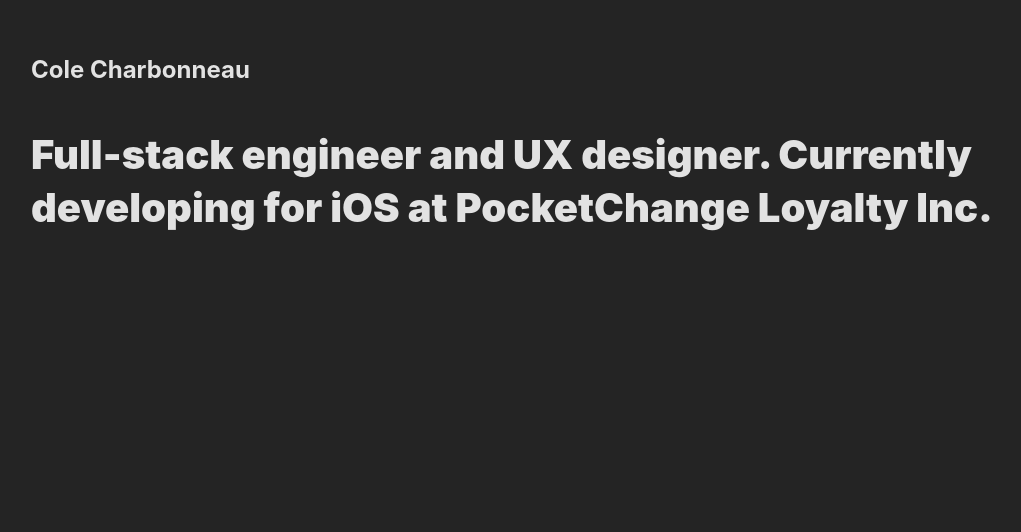
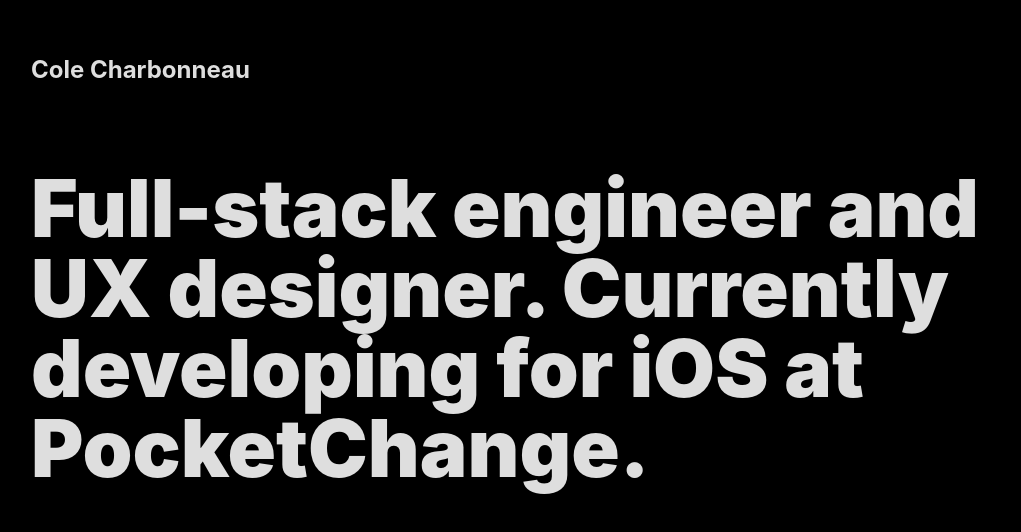
Before and after one commit to colecharb/colecharb-web, a React (Vite) app: page / in a window 1280 px wide. Shown: the top 532 px of the page, without its empty margins (109-1130 px from the left). Built offline with nearby package versions, Linux system fonts and the light colour scheme.

Commit message:
style messing

```diff
--- a/src/App.css
+++ b/src/App.css
@@ -13,14 +13,6 @@
   transition: filter 300ms;
 }
 
-.logo:hover {
-  filter: drop-shadow(0 0 2em #646cffaa);
-}
-
-.logo.react:hover {
-  filter: drop-shadow(0 0 2em #61dafbaa);
-}
-
 @keyframes logo-spin {
   from {
     transform: rotate(0deg);
@@ -31,22 +23,36 @@
   }
 }
 
+@keyframes shadow-ease-in {
+  0% {
+    opacity: 0;
+  }
+
+  100% {
+    opacity: 1;
+  }
+}
 @media (prefers-reduced-motion: no-preference) {
   a:nth-of-type(2) .logo {
     animation: logo-spin infinite 20s linear;
   }
 }
 
-.card {
-  padding: 2em;
+.big-text {
+  font-size: clamp(30pt, 8vw, 60pt);
+  line-height: clamp(30pt, 8vw, 60pt);
+  font-weight: 900;
 }
 
-.big-text {
-  font-size: 30pt;
-    line-height: 40pt;
-    font-weight: 900;
-    /* hyphens: auto; */
+/* .poch {} */
+
+
+@media (hover) {
+  .poch:hover {
+    color: inherit;
+    filter: drop-shadow(0 0 2em rgba(255, 218, 124, 0.6));
   }
+}
 
 .align-right {
   text-align: right;
--- a/src/App.tsx
+++ b/src/App.tsx
@@ -10,9 +10,9 @@ function App() {
         <h2>Cole Charbonneau</h2>
         <p className='big-text'>
           Full-stack engineer and UX designer.
-          Currently developing for iOS at <a href='https://pocketchangeapp.ca' target='_blank'>
-            PocketChange Loyalty Inc.
-          </a>
+          Currently developing for iOS at <a className='poch' href='https://pocketchangeapp.ca' target='_blank'>
+            <span className='poch'>PocketChange</span>
+          </a>.
         </p>
       </div>
     </div>
--- a/src/index.css
+++ b/src/index.css
@@ -25,11 +25,11 @@ a:visited {
 
 a:hover {
   text-decoration: underline;
+  text-decoration-color: inherit;
 }
 
-
 body {
-  background-color: #242424;
+  background-color: #000;
   margin: 0;
   display: flex;
   /* place-items: center; */
```
